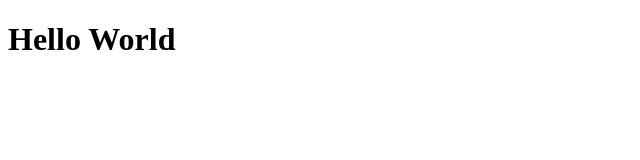
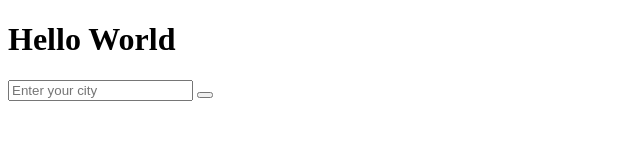
Before and after one commit to jasperalen07/weather-checker, a plain HTML site: page index.html in a window 1280 px wide. Shown: the whole page, without its empty margins (0-640 px from the left). Drawn offline with Linux system fonts and the light colour scheme.

Commit message:
starting the html

```diff
--- a/index.html
+++ b/index.html
@@ -8,6 +8,9 @@
 </head>
 <body>
     <h1>Hello World</h1>
+
+<input type="text" id="searchInput" placeholder="Enter your city">
+<button class="searchButton" id="SearchBtn"></button>
     <script src="scripts/app.js"></script>
 </body>
 </html>
```
